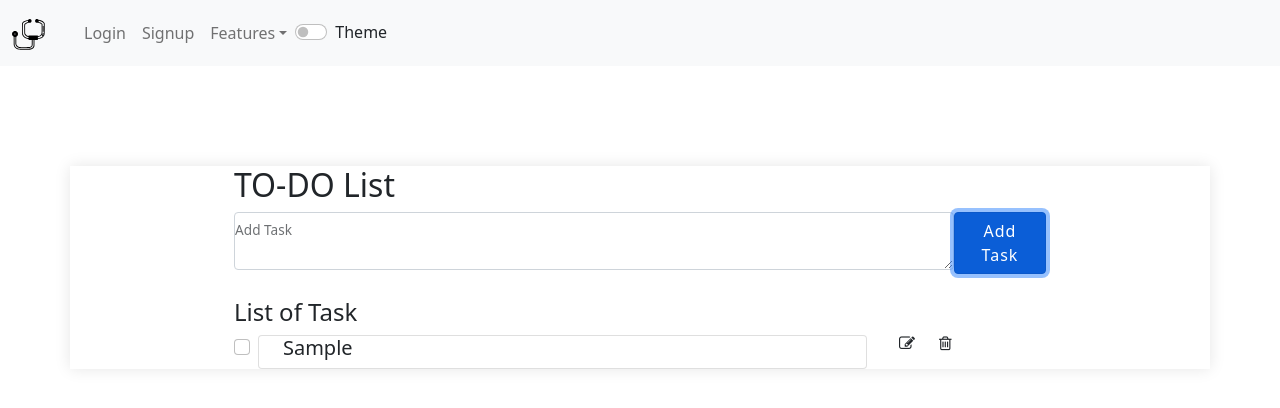
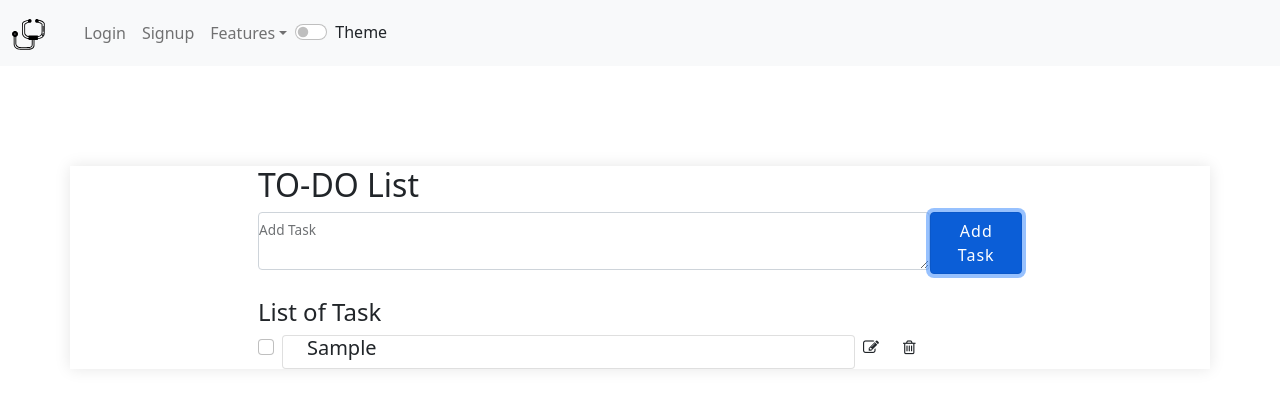
Before and after one commit to Abhishek4298/doctor-portal, a React (Create React App) app in the folder frontend/: page /todolist in a window 1280 px wide. Both pictures are taken after typing "Sample" into the empty fields and a click on the button "Add Task". Shown: the top 408 px of the page. Built offline with nearby package versions, Linux system fonts and the light colour scheme.

Commit message:
(WIP) Added checkbox functionality

```diff
--- a/frontend/public/index.html
+++ b/frontend/public/index.html
@@ -32,7 +32,7 @@
       work correctly both with client-side routing and a non-root public URL.
       Learn how to configure a non-root public URL by running `npm run build`.
     -->
-    <title>React App</title>
+    <title>Clinic App</title>
   </head>
   <body>
     <noscript>You need to enable JavaScript to run this app.</noscript>
--- a/frontend/src/components/Calculator/index.js
+++ b/frontend/src/components/Calculator/index.js
@@ -8,7 +8,7 @@ const Calculator = () => {
         setData((str) => str ? str + num.toString() : num.toString())
     }
     const deleteButton = () => {
-        console.log("Hello");
+        setData(data.slice(0, -1))
     }
     const calculate = () => {
         if (data) {
@@ -22,7 +22,7 @@ const Calculator = () => {
             </div>
             <button onClick={() => setData("")} className="span-two">AC</button>
             <button onClick={deleteButton}>DEL</button>
-            <button onClick={() => onNumberClick("÷")}>÷</button>
+            <button onClick={() => onNumberClick("/")}>÷</button>
             <button onClick={() => onNumberClick(1)}>1</button>
             <button onClick={() => onNumberClick(2)}>2</button>
             <button onClick={() => onNumberClick(3)}>3</button>
@@ -36,7 +36,10 @@ const Calculator = () => {
             <button onClick={() => onNumberClick("-")}>-</button>
             <button onClick={() => onNumberClick(".")}>.</button>
             <button onClick={() => onNumberClick(0)}>0</button>
-            <button onClick={calculate} className="span-two">=</button>
+            <button
+                // onKeyPress={(e) => e.key === 'Enter' && calculate()}
+                onClick={calculate}
+                className="span-two">=</button>
         </div>
     </>);
 }
--- a/frontend/src/components/DisplayPatients.js
+++ b/frontend/src/components/DisplayPatients.js
@@ -34,7 +34,6 @@ const DisplayPatients = (props) => {
     return (
         <>
             <div className="mx-5 my-5" style={{ color: props.theme === "dark" ? "white" : "black" }}>
-                <div className="displayContainer">
                 <h2 className="mx-5 my-5">Manage Patients</h2>
                 <table className="table table-bordered mx-5 my-5">
                     <thead>
@@ -82,15 +81,13 @@ const DisplayPatients = (props) => {
                 </table>
                 <nav>
                     <ul className="d-flex justify-content-end pagination">
-                            <li className="page-item"><a className="page-link" href="#">Previous</a></li>
-                            <li className="page-item"><a className="page-link" href="#">1</a></li>
-                            <li className="page-item"><a className="page-link" href="#">2</a></li>
-                            <li className="page-item"><a className="page-link" href="#">3</a></li>
-                            <li className="page-item"><a className="page-link" href="#">Next</a></li>
+                        <li className="page-item"><a className="page-link" href="">Previous</a></li>
+                        <li className="page-item"><a className="page-link" href="">1</a></li>
+                        <li className="page-item"><a className="page-link" href="">2</a></li>
+                        <li className="page-item"><a className="page-link" href="">3</a></li>
+                        <li className="page-item"><a className="page-link" href="">Next</a></li>
                     </ul>
                 </nav>
-
-                </div>
             </div>
         </>
     );
--- a/frontend/src/components/ToDOList/index.js
+++ b/frontend/src/components/ToDOList/index.js
@@ -1,13 +1,14 @@
 import { useState } from "react";
 import { Modal, Button } from 'react-bootstrap'
 
-const ToDOList = () => {
+const ToDOList = (props) => {
     let getFromLocalStorage = JSON.parse(localStorage.getItem('AddTaskData'))
     const [taskList, setTaskList] = useState(getFromLocalStorage)
     const [input, setInput] = useState("")
     const [editIndex, setEditIndex] = useState(null)
     const [edit, setEdit] = useState("")
     const [show, setShow] = useState(false);
+    const [isChecked, SetIsChecked] = useState(false)
 
     // Modal Edit
     const handleClose = () => setShow(false);
@@ -16,7 +17,6 @@ const ToDOList = () => {
         setEditIndex(index);
         setEdit(task)
     }
-
     // Add Task
     let list = [];
     const manageTask = (task) => {
@@ -26,12 +26,13 @@ const ToDOList = () => {
                 list = getFromLocalStorage
             }
             if (!input) {
-                return alert("Please add Task")
+                return props.showAlert("Task can not be null", "info")
             }
             list.push(input)
             setTaskList(list)
             localStorage.setItem('AddTaskData', JSON.stringify(list));
             setInput("")
+            return props.showAlert("Task added successfully", "success")
         }
         else {
             //Edit
@@ -53,6 +54,24 @@ const ToDOList = () => {
         setTaskList(deletedData);
     }
 
+    // check change
+    const checkChangeHandler = () => {
+        isChecked ? SetIsChecked(false) : SetIsChecked(true);
+    }
+
+    let checkEffect;
+    if (isChecked) {
+        checkEffect = {
+            editIcon: {
+                opacity: '0.3',
+                pointerEvents: 'none'
+            },
+            editText: {
+                textDecoration: 'line-through'
+            }
+        }
+    }
+
     const onChange = (e) => {
         setInput(e.target.value)
     }
@@ -72,6 +91,7 @@ const ToDOList = () => {
                         <label htmlFor="floatingTextarea">Add Task</label>
                         <button type="button" onClick={() => manageTask()} className="btn btn-primary">Add Task</button>
                     </div>
+
                     <div className="mt-4">
                         {
                             (taskList?.length) ?
@@ -80,14 +100,25 @@ const ToDOList = () => {
                                     {taskList.map((elem, id) => {
                                         return (
                                             <div className="d-flex justify-content-start" key={id}>
-                                                <input className="form-check-input" type="checkbox" value="" id="flexCheckDefault" />
+                                                <input className="form-check-input"
+                                                    type="checkbox"
+                                                    name={id}
+                                                    value={isChecked}
+                                                    onChange={checkChangeHandler}
+                                                    id="flexCheckDefault" />
                                                 <div className="mx-2 card w-75" style={{ width: "18rem" }}>
-                                                    <h5 className="mx-4">{elem}</h5>
+                                                    <strong>
+                                                        <h5 style={checkEffect?.editText} className="mx-4">{elem}</h5>
+                                                    </strong>
                                                 </div>
-                                                <div className="mx-4    d-flex">
-                                                    <i className="fa fa-pencil-square-o"
+                                                <div className="mx-4d-flex">
+                                                    <i
+                                                        style={checkEffect?.editIcon}
+                                                        className="fa fa-pencil-square-o"
                                                         onClick={() => handleOpen(id, elem)}
-                                                        aria-hidden="true" disabled></i>
+                                                        aria-hidden="true"></i>
+
+                                                    {/* Modal for Editing Task */}
                                                     <Modal show={show} onHide={handleClose}>
                                                         <Modal.Header
                                                             size="lg"
@@ -113,6 +144,7 @@ const ToDOList = () => {
                                                             </Button>
                                                         </Modal.Footer>
                                                     </Modal>
+                                                    {/* Delete Icon For Task */}
                                                     <i
                                                         onClick={() => deleteTask(elem)}
                                                         className="mx-4 fa fa-trash-o"
```
Lines whose indentation alone changed are shown as unchanged.
